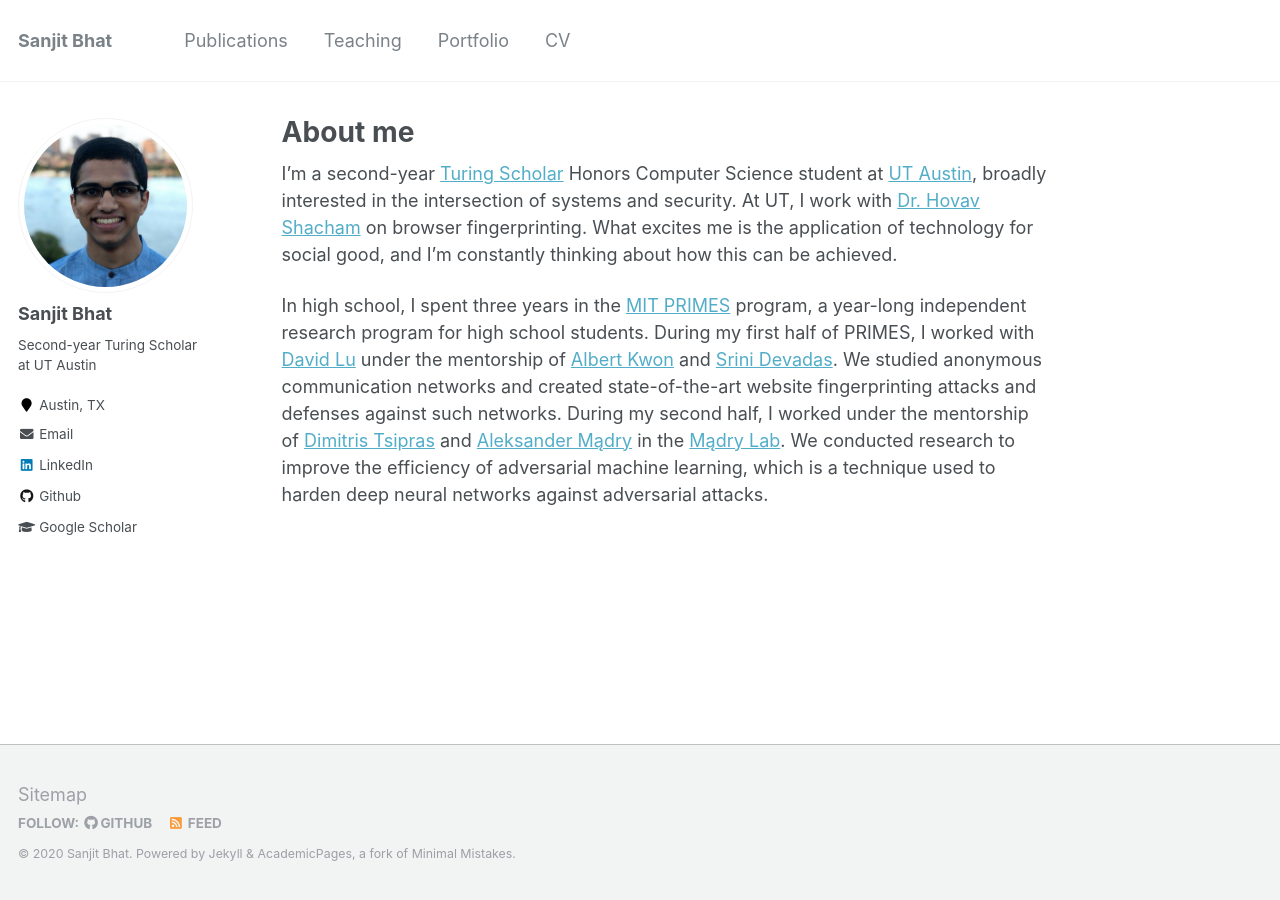
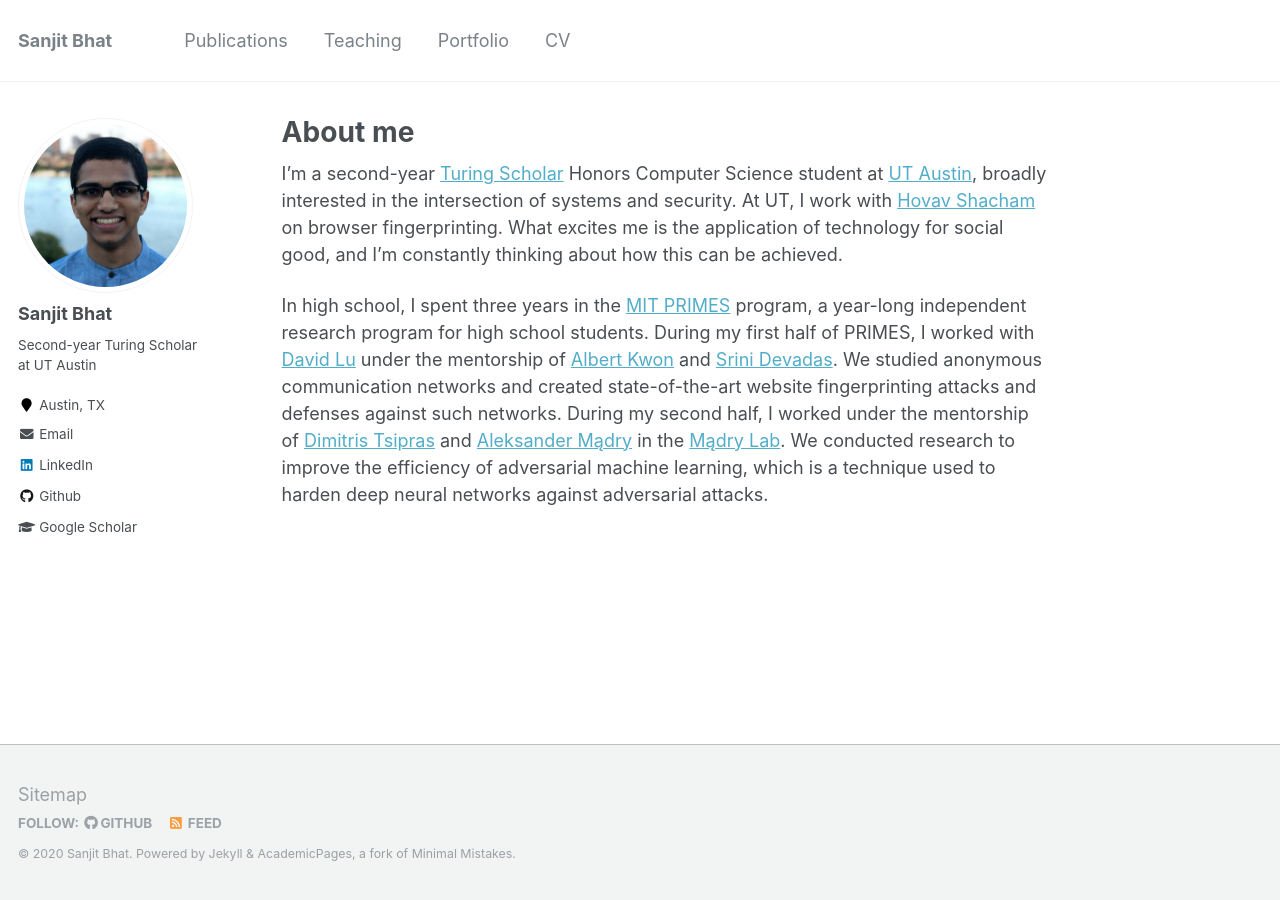
Before and after one commit to sanjit-bhat/sanjit-bhat.github.io, a Jekyll site: the page built from _pages/about.md, in a window 1280 px wide. Built offline with Jekyll 4.4.1, drawn with Linux system fonts in a browser that asks for light colours.

```diff
--- a/_pages/about.md
+++ b/_pages/about.md
@@ -12,7 +12,7 @@
 Honors Computer Science student
 at [UT Austin](https://www.utexas.edu/),
 broadly interested in the intersection of systems and security.
-At UT, I work with [Dr. Hovav Shacham](https://www.cs.utexas.edu/~hovav/)
+At UT, I work with [Hovav Shacham](https://www.cs.utexas.edu/~hovav/)
 on browser fingerprinting.
 What excites me is the application of technology for social good,
 and I'm constantly thinking about how this can be achieved.
```
Also changed, not shown: _publications/2018-10-15-DynaFlow.md (+1 -1 lines).
